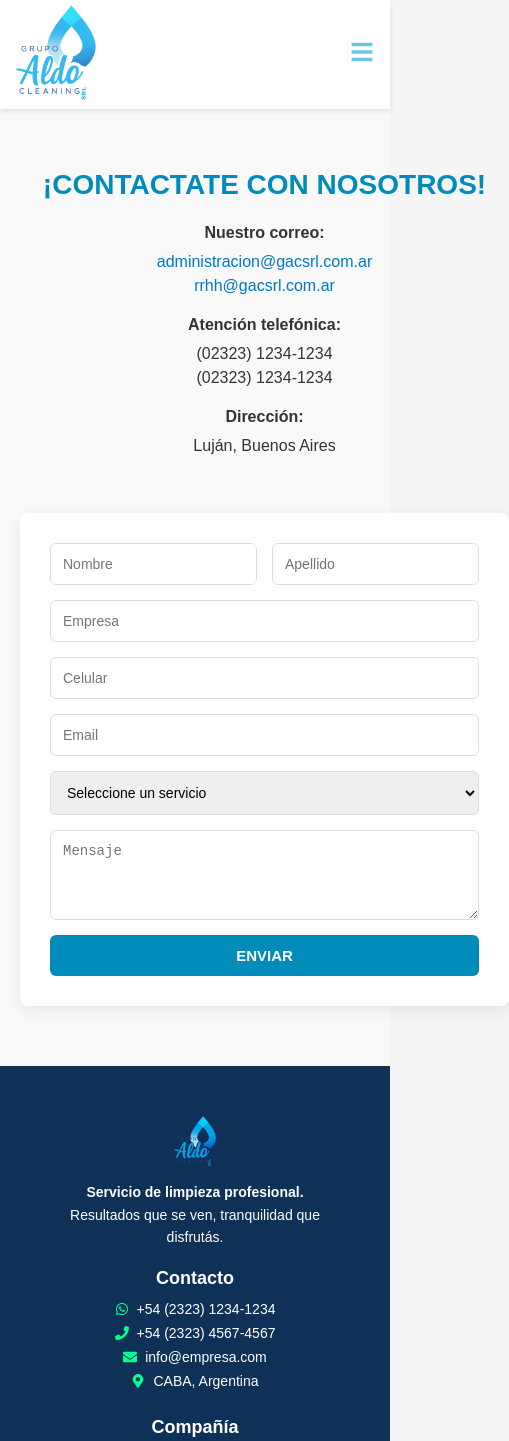
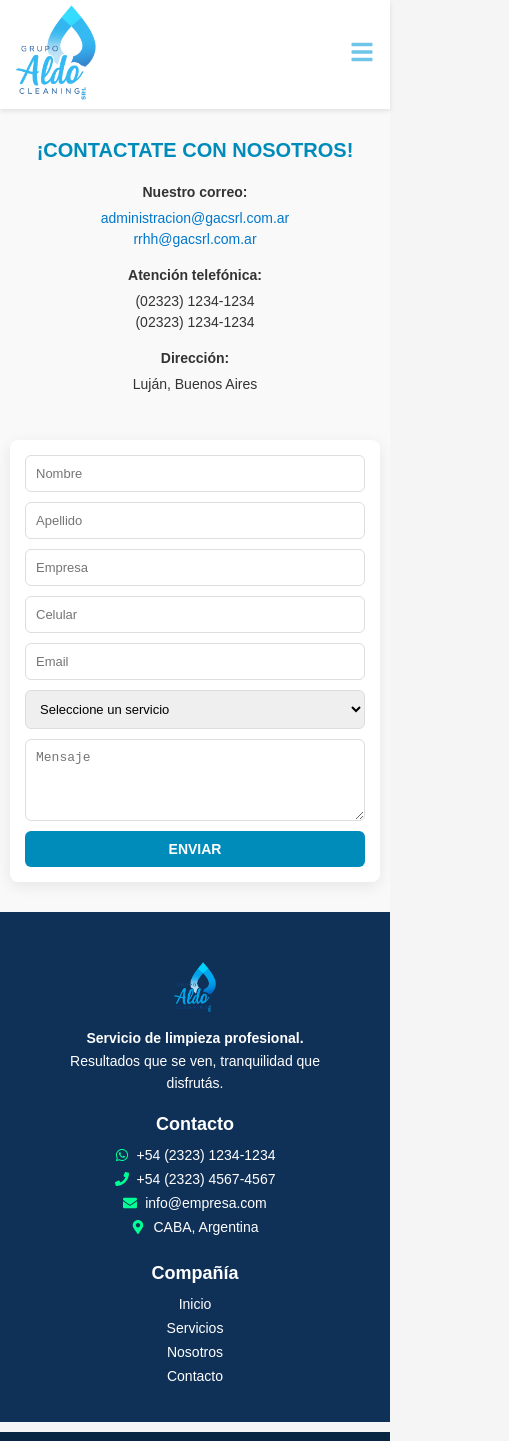
Before and after one commit to Nicofnx/GacReact, a React (Vite) app: page /contacto in a window 390 px wide. Shown: the top 1441 px of the page, 509 px wide, since content can reach past the window. Built offline with nearby package versions, Linux system fonts and the light colour scheme.

Commit message:
contacto apto mobile

```diff
--- a/src/components/ModalCV.jsx
+++ b/src/components/ModalCV.jsx
@@ -44,7 +44,7 @@ const ModalContainer = styled.div`
 
   @media (max-width: 768px) {
     width: 100%;
-    border-radius: 0; /* ocupa toda la pantalla */
+    border-radius: 4px;
     padding: 20px;
     z-index: 1500;
   }
--- a/src/pages/Contacto.jsx
+++ b/src/pages/Contacto.jsx
@@ -4,6 +4,14 @@ import styled from "styled-components";
 const Section = styled.section`
   background-color: #f9f9f9;
   padding: 60px 20px;
+
+  @media (max-width: 768px) {
+    padding: 40px 15px;
+  }
+
+  @media (max-width: 480px) {
+    padding: 30px 10px;
+  }
 `;
 
 const Container = styled.div`
@@ -15,6 +23,7 @@ const Container = styled.div`
 
   @media (max-width: 768px) {
     grid-template-columns: 1fr;
+    gap: 30px;
   }
 `;
 
@@ -24,22 +33,39 @@ const ContactInfo = styled.div`
     font-weight: 700;
     color: #008cba;
     margin-bottom: 20px;
+    text-align: left;
+
+    @media (max-width: 768px) {
+      font-size: 24px;
+      text-align: center;
+    }
+
+    @media (max-width: 480px) {
+      font-size: 20px;
+    }
   }
 
   p {
     margin-bottom: 15px;
     line-height: 1.5;
+
     strong {
       font-weight: 600;
       display: block;
       margin-bottom: 5px;
     }
+
     a {
       color: #0077cc;
       text-decoration: none;
       &:hover {
         text-decoration: underline;
       }
+    }
+
+    @media (max-width: 768px) {
+      text-align: center;
+      font-size: 14px;
     }
   }
 `;
@@ -52,6 +78,15 @@ const Form = styled.form`
   display: flex;
   flex-direction: column;
   gap: 15px;
+
+  @media (max-width: 768px) {
+    padding: 20px;
+  }
+
+  @media (max-width: 480px) {
+    padding: 15px;
+    gap: 10px;
+  }
 `;
 
 const Row = styled.div`
@@ -60,6 +95,11 @@ const Row = styled.div`
 
   input {
     flex: 1;
+  }
+
+  @media (max-width: 768px) {
+    flex-direction: column;
+    gap: 10px;
   }
 `;
 
@@ -73,6 +113,11 @@ const Input = styled.input`
   &:focus {
     border-color: #008cba;
   }
+
+  @media (max-width: 480px) {
+    font-size: 13px;
+    padding: 10px;
+  }
 `;
 
 const Select = styled.select`
@@ -84,6 +129,11 @@ const Select = styled.select`
 
   &:focus {
     border-color: #008cba;
+  }
+
+  @media (max-width: 480px) {
+    font-size: 13px;
+    padding: 10px;
   }
 `;
 
@@ -97,6 +147,11 @@ const Textarea = styled.textarea`
 
   &:focus {
     border-color: #008cba;
+  }
+
+  @media (max-width: 480px) {
+    font-size: 13px;
+    padding: 10px;
   }
 `;
 
@@ -113,6 +168,11 @@ const Button = styled.button`
 
   &:hover {
     background: #0077a3;
+  }
+
+  @media (max-width: 480px) {
+    font-size: 14px;
+    padding: 10px;
   }
 `;
 
@@ -149,7 +209,10 @@ const Contacto = () => {
           <h2>¡CONTACTATE CON NOSOTROS!</h2>
           <p>
             <strong>Nuestro correo:</strong>
-            <a href="mailto:administracion@gacsrl.com.ar">administracion@gacsrl.com.ar</a><br/>
+            <a href="mailto:administracion@gacsrl.com.ar">
+              administracion@gacsrl.com.ar
+            </a>
+            <br />
             <a href="mailto:rrhh@gacsrl.com.ar">rrhh@gacsrl.com.ar</a>
           </p>
           <p>
```
